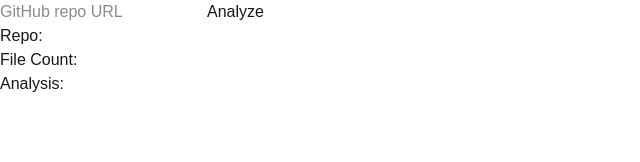
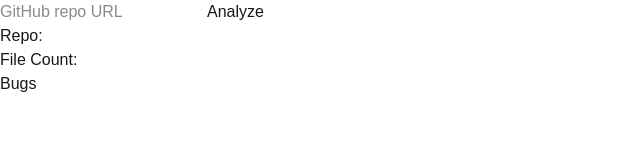
Before and after one commit to seraphimsakiewicz/ai-bug-finder, a Next.js app: page / in a window 1280 px wide. Shown: the top 162 px of the page, without its empty margins (0-640 px from the left). Built offline with nearby package versions, Linux system fonts and the light colour scheme.

Commit message:
Got the code to go through 3 code files per api call now

```diff
--- a/src/app/api/github/route.ts
+++ b/src/app/api/github/route.ts
@@ -18,22 +18,26 @@ export async function GET(request: Request) {
     recursive: "true",
   });
 
-  const codeFile = treeResponse.data.tree.find((file) => {
+  const codeFiles = treeResponse.data.tree
+    .filter((file) => {
       return (
         file.type === "blob" &&
         (file.path?.endsWith(".js") ||
           file.path?.endsWith(".tsx") ||
           file.path?.endsWith(".ts"))
       );
-  });
+    })
+    .slice(0, 3);
 
-  console.log("codeFile", codeFile);
-  if (codeFile) {
+  const allBugs = [];
+
+  for (const codeFile of codeFiles) {
     const fileResponse = await octokit.rest.repos.getContent({
       owner: repoOwner,
       repo: repoName,
       path: codeFile.path!,
     });
+
     if (
       !Array.isArray(fileResponse.data) &&
       fileResponse.data.type === "file"
@@ -44,16 +48,35 @@ export async function GET(request: Request) {
       ).toString();
       const aiResponse = await client.responses.create({
         model: "gpt-5-nano",
-        input: `Analyze this code and identify potential bugs, code smells, or areas of concern.
-        Keep it concise and simple for now.
-        \n\n\n ${fileContent}`,
+        input: `Analyze this code for security vulnerabilities. If the code has no bugs return buggy:false, otherwise return buggy:true.
+         Return ONLY valid JSON in this format:
+  {
+    "bugs": [
+      {
+        "title": "Brief bug description",
+        "description": "Detailed explanation",
+        "severity": "high|medium|low",
+        "lineNumber": 42
+        "filePath" ${codeFile.path}
+      }
+    ]
+      "buggy": true | false
+  }
+
+  Code to analyze:
+  ${fileContent}`,
       });
+      const bugsData = JSON.parse(aiResponse.output_text);
+      console.log("bugsData", bugsData);
+      allBugs.push(...bugsData.bugs);
+    }
+  }
+  console.log("allBugs", allBugs);
   return Response.json({
     count: treeResponse.data.tree.length,
     name: repoName,
-        analysis: aiResponse.output_text,
-        code: fileContent,
+    bugs: allBugs,
+    // analysis: aiResponse.output_text.bugs,
+    // code: fileContent,
   });
 }
-  }
-}
--- a/src/app/page.tsx
+++ b/src/app/page.tsx
@@ -2,11 +2,18 @@
 
 import React, { useState } from "react";
 
+type Bug = {
+  title: string;
+  description: string;
+  severity: "high" | "medium" | "low";
+  lineNumber: number;
+  filePath: string;
+};
+
 export default function Home() {
   const [repoName, setRepoName] = useState<string>("");
   const [repoFileCount, setRepoFileCount] = useState<string>("");
-  const [code, setCode] = useState<string>("");
-  const [analysis, setAnalysis] = useState<string>("");
+  const [bugs, setBugs] = useState<Bug[]>([]);
   const [loading, setLoading] = useState<boolean>(false);
   const submitRepoName = async (e: React.FormEvent<HTMLFormElement>) => {
     e.preventDefault();
@@ -23,8 +30,7 @@ export default function Home() {
       setLoading(false);
       setRepoName(data.name);
       setRepoFileCount(data.count);
-      setAnalysis(data.analysis);
-      setCode(data.code);
+      setBugs(data.bugs);
       formEl.reset();
     }
   };
@@ -32,7 +38,12 @@ export default function Home() {
   return (
     <div>
       <form onSubmit={submitRepoName}>
-        <input type="text" name="repoUrl" placeholder="GitHub repo URL" />
+        <input
+          type="text"
+          name="repoUrl"
+          // value="https://github.com/seraphimsakiewicz/evently"
+          placeholder="GitHub repo URL"
+        />
         <button type="submit">Analyze</button>
       </form>
       {loading ? (
@@ -41,8 +52,22 @@ export default function Home() {
         <div>
           <p>Repo: {repoName}</p>
           <p>File Count: {repoFileCount}</p>
-          <code>{code}</code>
-          <p>Analysis: {analysis}</p>
+          <div>
+            <h2>Bugs</h2>
+            {bugs.map((item) => {
+              return (
+                <div
+                  key={`${item.title.split("").join("-")}-${item.lineNumber}`}
+                >
+                  <p>Title:{item.title}</p>
+                  <p>Description:{item.description}</p>
+                  <p>severity:{item.severity}</p>
+                  <p>lineNumber:{item.lineNumber}</p>
+                  <p>File Path: {item.filePath}</p>
+                </div>
+              );
+            })}
+          </div>
         </div>
       )}
     </div>
```
Lines whose indentation alone changed are shown as unchanged.
